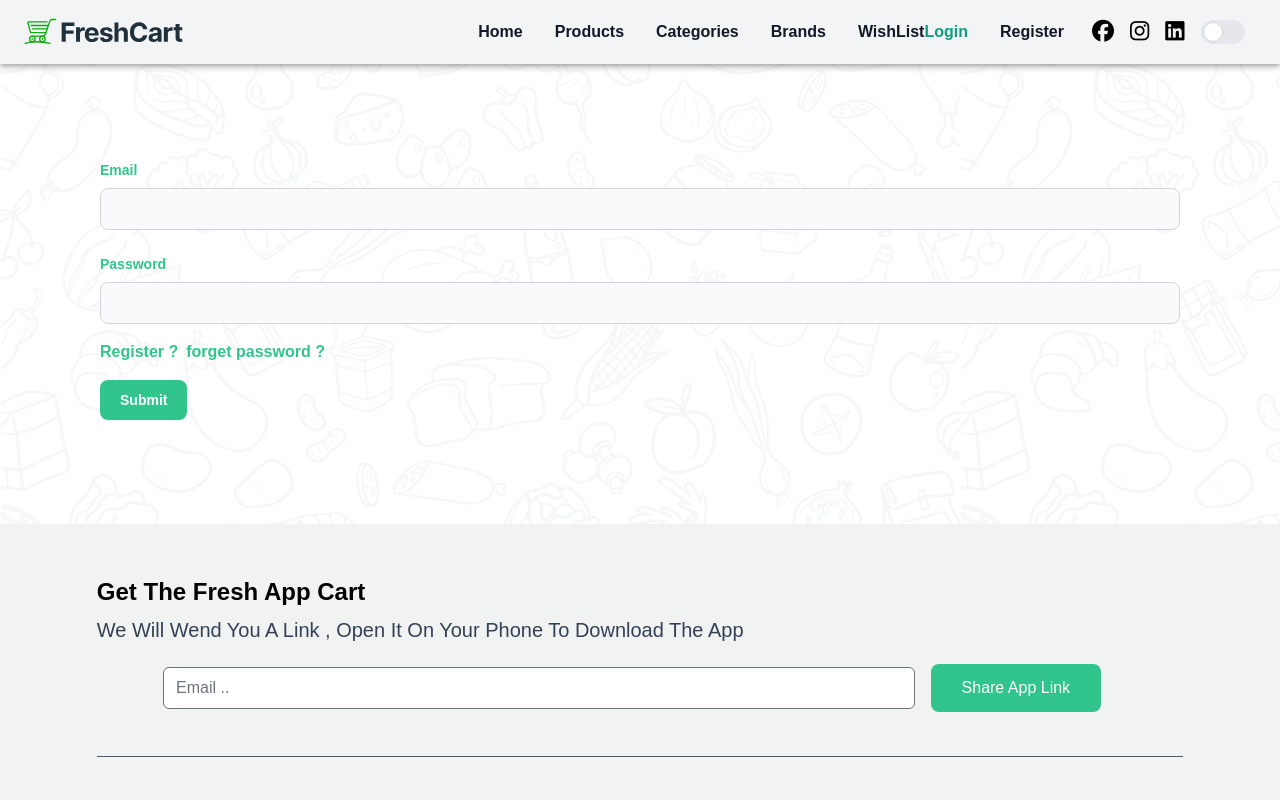
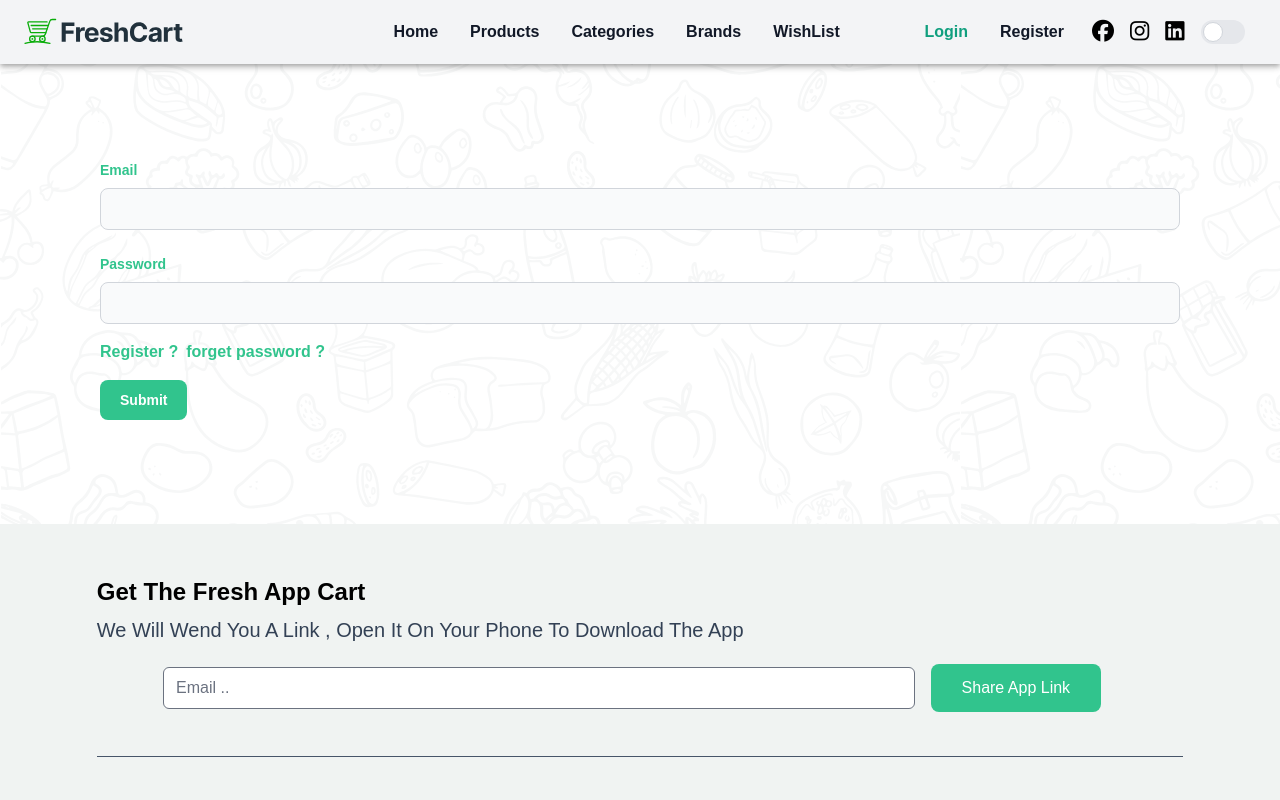
Before and after one commit to MohamedYasser16/Ecommerce_v2, a React (Vite) app: page /login in a window 1280 px wide. Shown: the top 800 px of the page. Built offline with nearby package versions, Linux system fonts and the light colour scheme; no server answers; a web font is replaced by a local one.

Commit message:
final 6 commit

```diff
--- a/src/Component/New_Nav/Navbar.tsx
+++ b/src/Component/New_Nav/Navbar.tsx
@@ -304,8 +304,8 @@ export default function Navbar() {
                   <div className=" flex items-center h-[40px]">
 
                     <div className="flex flex-col-reverse relative">
-                      <i className={`fa-solid fa-cart-shopping text-2xl ${!number ? "text-red-500" : "text-green-400 "}`} ></i>
-                      <span className={`relative right-0 top-0 text-center ${!number ? " text-red-400" : "text-green-400 "}  `}>{number}</span>
+                      <i className={`relative right-[2px] top-[-4px] fa-solid fa-cart-shopping text-2xl  ${!number ? "text-red-500" : "text-green-400 "}`} ></i>
+                      <span className={`relative right-0 top-[0px] text-center ms-2 ${!number ? " text-red-400" : "text-green-400 "}  `}>{number}</span>
                     </div>
                     <p className=" mx-3 ">Cart</p>
 
@@ -385,13 +385,14 @@ export default function Navbar() {
   );
 
   return (
-    <div className="bg-gray-100 mb-2 dark:bg-slate-700 dark:text-green-400 ">
+    <div className="w-full bg-gray-100 mb-2 dark:bg-slate-700 dark:text-green-400 ">
       <Box sx={{ flexGrow: 1 }}>
         <AppBar sx={{ backgroundColor: "transparent" }} position="static">
-          <Toolbar sx={{ margin: "0px", paddingX: "18px" }} >
+          <Toolbar sx={{ margin: "0px", paddingX: "18px", display: "flex", justifyContent: "space-between" }} >
 
-            {/* <div className=" w-full flex items-center m-o px-0 bg-gray-100  dark:bg-slate-700 dark:text-green-400  " > */}
+<div className="flex justify-between items-center w-full">
 
+           <div className="">
            <Link to={"/"} >
                   <Typography
                     variant="h6"
@@ -402,13 +403,27 @@ export default function Navbar() {
                     <img src={logo} className="h-8" alt="Logo" />
                   </Typography>
                 </Link>
-
-            <Box sx={{ flexGrow: 1 }} />
-            <Box sx={{ display: { xs: 'none', md: 'flex', alignItems: "center", gap: "5px" } }}>
+           </div>
 
 
-              <div className="w-[80%] items-center justify-between hidden  md:flex md:order-1" id="navbar-cta">
-                <ul className="flex flex-col font-medium p-0 lg:p-0 mt-4 ms-5 lg:ms-0 rounded-lg lg:space-x-8 rtl:space-x-reverse md:flex-row  md:items-center md:py-0 items-start lg:items-center lg:mt-0 lg:border-0  ">
+
+            <Box sx={{ display: { xs: 'none', md: 'flex', alignItems: "center", gap: "5px" } , minWidth:"70%"}}>
+
+
+              <div className="w-[100%] items-center justify-between hidden  md:flex " id="navbar-cta">
+
+                {/* <Link to={"/"} >
+                  <Typography
+                    variant="h6"
+                    noWrap
+                    component="div"
+                    sx={{ display: { xs: 'block' } }}
+                  >
+                    <img src={logo} className="h-8" alt="Logo" />
+                  </Typography>
+                </Link> */}
+
+                <ul className="flex flex-col font-medium p-0 lg:p-0 my-4 ms-5 lg:ms-0 rounded-lg lg:space-x-8 rtl:space-x-reverse md:flex-row  md:items-center md:py-0 items-start lg:items-center  lg:border-0  ">
                   <li>
                     <NavLink
                       to={""}
@@ -463,7 +478,9 @@ export default function Navbar() {
                   }
                 </ul>
 
-                  <ul className="flex font-medium  lg:p-0 ms-5 mt-4 lg:ms-0 rounded-lg lg:space-x-8 rtl:space-x-reverse lg:flex-row  items-start lg:items-center lg:mt-0 lg:border-0 ">
+                <div className="flex items-center" >
+
+                  <ul className="flex font-medium  lg:p-0 ms-5 my-4 lg:ms-0 rounded-lg lg:space-x-8 rtl:space-x-reverse lg:flex-row  items-start lg:items-center  lg:border-0 ">
                     <li>
                       {
                         token ? " " :
@@ -496,6 +513,8 @@ export default function Navbar() {
 
                   </ul>
 
+                  <div>
+
                     <span className="text-white justify-between w-48   font-medium rounded-lg text-sm px-5 py-5 text-center hidden lg:flex">
 
                       <i className="fa-brands fa-facebook text-black font-bold text-[22px] mx-2 hover:text-green-500 hover:cursor-pointer dark:text-slate-200 dark:hover:text-green-400"></i>
@@ -517,9 +536,14 @@ export default function Navbar() {
 
                   </div>
 
+
+                </div>
+
+              </div>
+
             </Box>
 
-            <Box sx={{ display: { xs: 'flex', md: 'none' , alignItems : 'center' , padding:'5px' } }}>
+            <Box sx={{ display: { xs: 'flex', md: 'none', alignItems: 'center', padding: '5px' } }}>
 
               <div className="flex items-center"> <label className="inline-flex items-center cursor-pointer ms-2">
                 <input onClick={() => {
@@ -531,7 +555,7 @@ export default function Navbar() {
               </label></div>
 
               <IconButton
-              sx={{marginLeft:"8px" }}
+                sx={{ marginLeft: "8px" }}
                 // size="large"
                 // aria-label="show more"
                 aria-controls={mobileMenuId}
@@ -546,6 +570,7 @@ export default function Navbar() {
             </Box>
 
             {/* </div> */}
+            </div>
           </Toolbar>
         </AppBar>
         {renderMobileMenu}
```
Lines whose indentation alone changed are shown as unchanged.
